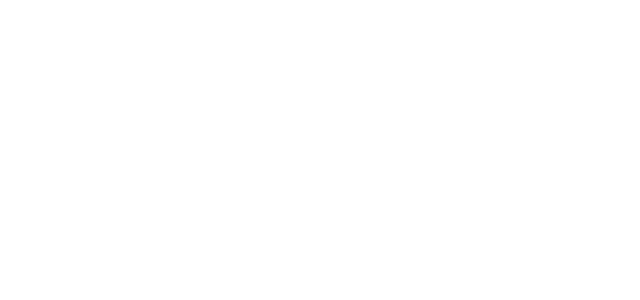
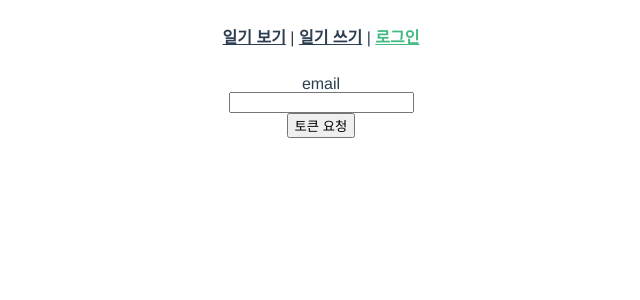
Before and after one commit to modoo-page/modoo-diary-web, a Vue app: page /login in a window 1280 px wide. Before the commit this address had no page. Shown: the top 300 px of the page, without its empty margins (319-959 px from the left). Built offline with nearby package versions, Linux system fonts and the light colour scheme.

Commit message:
🚧 로그인 기능 구현 중

```diff
--- a/src/App.vue
+++ b/src/App.vue
@@ -1,7 +1,9 @@
 <template>
-  <!-- <nav>
-    <router-link to="/">Home</router-link>
-  </nav> -->
+  <nav>
+    <router-link to="/">일기 보기</router-link> |
+    <router-link to="/write">일기 쓰기</router-link> |
+    <router-link to="/login">로그인</router-link>
+  </nav>
   <router-view />
 </template>
 
--- /dev/null
+++ b/src/components/LoginComponent.vue
@@ -0,0 +1,32 @@
+<template>
+  <div v-if="status === 'email'">
+    <p>email</p>
+    <input type="email" />
+    <br />
+    <button @click="requestToken">토큰 요청</button>
+  </div>
+  <div v-if="status === 'token'">
+    <p>token</p>
+    <input type="text" />
+    <br />
+    <button @click="login">로그인</button>
+  </div>
+</template>
+
+<script lang="ts">
+import { defineComponent, ref } from "vue";
+export default defineComponent({
+  name: "diary-component",
+  setup() {
+    const status = ref("email");
+    const requestToken = function () {
+      console.log("A");
+      status.value = "token";
+    };
+    const login = function () {
+      console.log("login");
+    };
+    return { status, requestToken, login };
+  },
+});
+</script>
--- /dev/null
+++ b/src/components/WriteComponent.vue
@@ -0,0 +1,20 @@
+<template>
+  <p>일기 내용</p>
+  <textarea></textarea>
+  <br />
+  <button>일기 쓰기</button>
+</template>
+
+<script lang="ts">
+import { defineComponent } from "vue";
+export default defineComponent({
+  name: "write-component",
+});
+</script>
+
+<style scoped>
+textarea {
+  width: 600px;
+  height: 600px;
+}
+</style>
--- a/src/router/index.ts
+++ b/src/router/index.ts
@@ -1,11 +1,23 @@
 import { createRouter, createWebHistory, RouteRecordRaw } from "vue-router";
 import HomeView from "../views/HomeView.vue";
+import WriteView from "../views/WriteView.vue";
+import LoginView from "../views/LoginView.vue";
 
 const routes: Array<RouteRecordRaw> = [
   {
     path: "/",
     name: "home",
     component: HomeView,
+  },
+  {
+    path: "/write",
+    name: "write",
+    component: WriteView,
+  },
+  {
+    path: "/login",
+    name: "login",
+    component: LoginView,
   },
 ];
 
--- /dev/null
+++ b/src/views/LoginView.vue
@@ -0,0 +1,12 @@
+<template>
+  <login-component></login-component>
+</template>
+
+<script>
+import LoginComponent from "@/components/LoginComponent.vue";
+import { defineComponent } from "vue";
+export default defineComponent({
+  components: { LoginComponent },
+  name: "diary-component",
+});
+</script>
--- /dev/null
+++ b/src/views/WriteView.vue
@@ -0,0 +1,11 @@
+<template>
+  <write-component></write-component>
+</template>
+
+<script lang="ts">
+import { defineComponent } from "vue";
+import WriteComponent from "@/components/WriteComponent.vue";
+export default defineComponent({
+  components: { WriteComponent },
+});
+</script>
```
